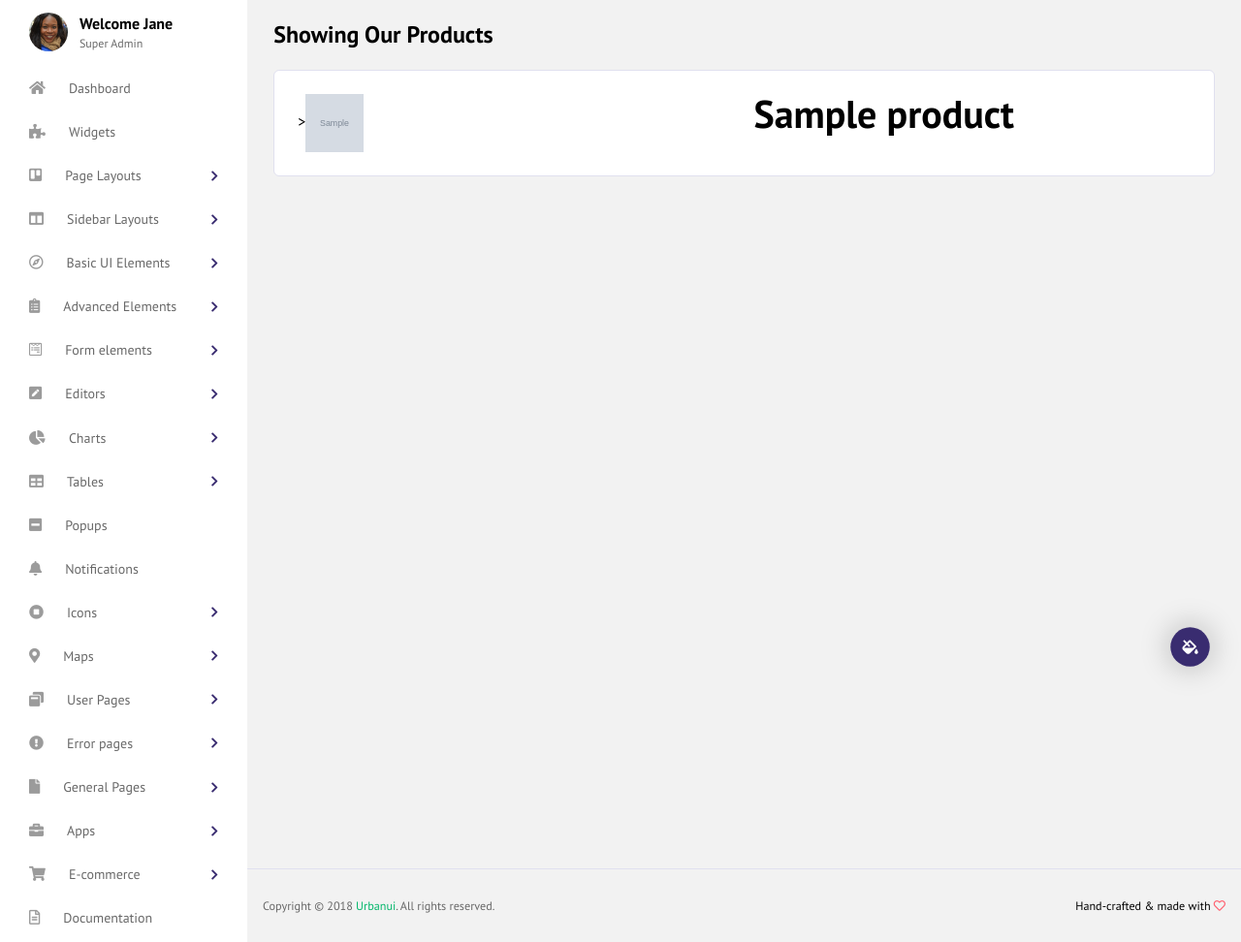
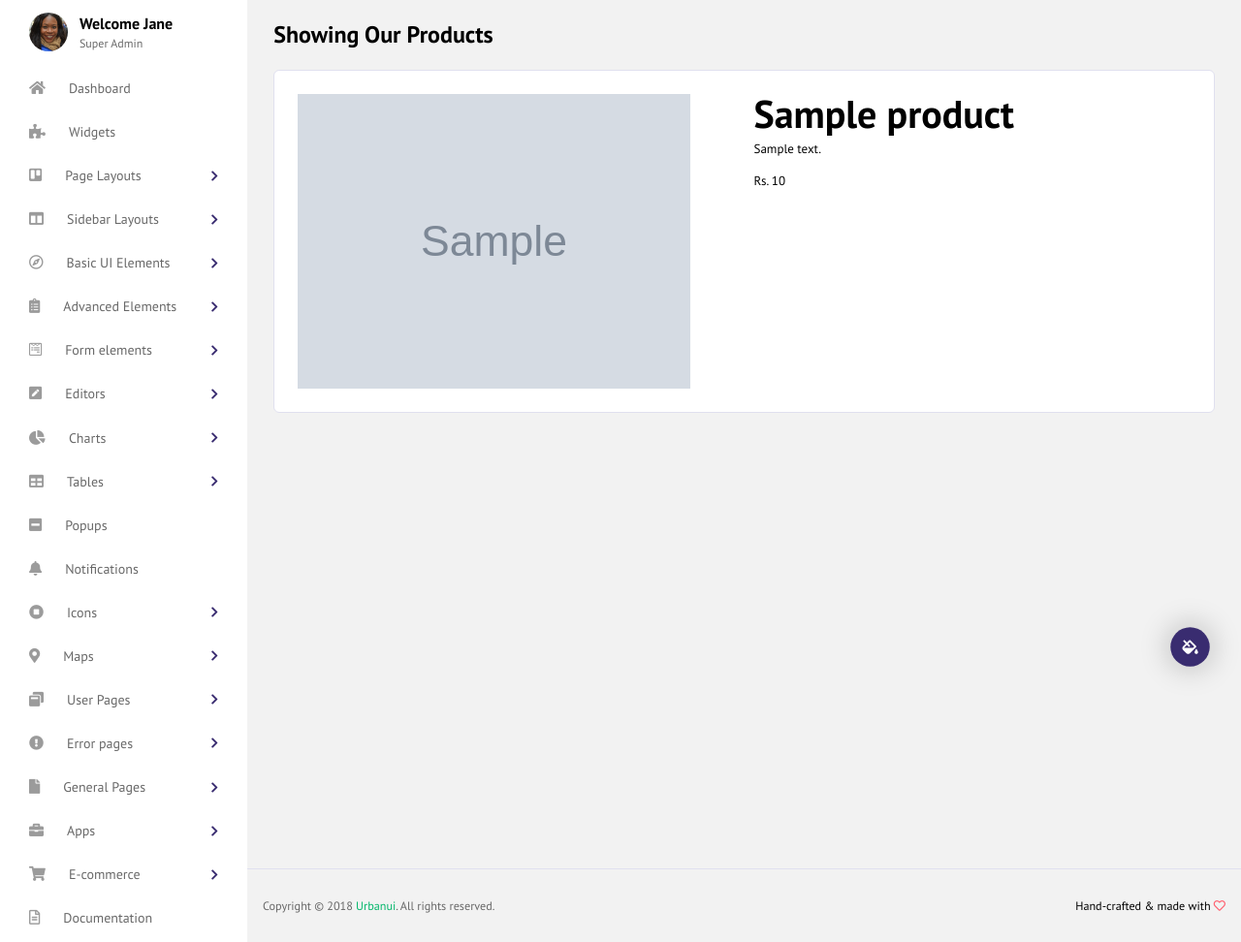
Before and after one commit to harisnaseer24/2509c1-php, a PHP site: page /Ecommerce/Admin/productDetails.php?id=1 in a window 1280 px wide. Shown: the part 70-1042 px from the top of the page at 97% size. Run offline with PHP 8.4, Linux system fonts and the light colour scheme; data comes from the database, SQL or seed files in the repository; tables that the repository leaves empty hold one stand-in row (values such as "Sample post"); grey boxes marked "Sample" are stand-in pictures; some libraries are stand-ins or nearby versions.

Commit message:
detail page created

```diff
--- a/Ecommerce/Admin/productDetails.php
+++ b/Ecommerce/Admin/productDetails.php
@@ -35,10 +35,12 @@ $row= mysqli_fetch_assoc($result_products);
 
               <div class="row">
                 <div class="col-6">
-                    ><img src="./uploads/<?= $row['image'] ?>" alt="" style="height: 60px; width:60px">
+                    <img src="./uploads/<?= $row['image'] ?>" alt="" style="width:90%">
                 </div>
                 <div class="col-6">
                     <h1><?= $row['title'] ?></h1>
+                    <p><?= $row['description'] ?></p>
+                    <p>Rs. <?= $row['price'] ?></p>
                 </div>
 
               </div>
```
